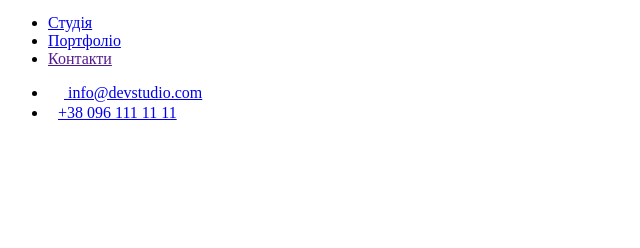
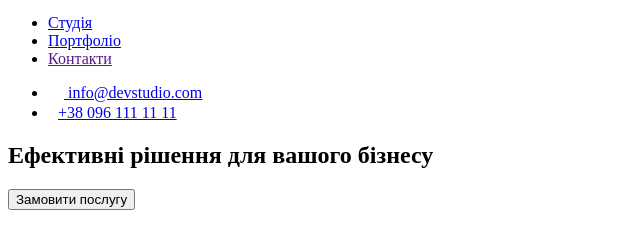
Before and after one commit to EduardHrebeniuk/bl_group-1-test, a plain HTML site: page index.html in a window 1280 px wide. Shown: the part 28-276 px from the top of the page, without its empty margins (0-640 px from the left). Drawn offline with Linux system fonts and the light colour scheme.

Commit message:
add hero

```diff
--- a/index.html
+++ b/index.html
@@ -45,5 +45,13 @@
         </ul>
       </div>
     </header>
+    <main>
+      <section class="hero section">
+        <div class="container">
+          <h1 class="hero-title">Ефективні рішення для вашого бізнесу</h1>
+          <button class="hero-btn">Замовити послугу</button>
+        </div>
+      </section>
+    </main>
   </body>
 </html>
```
